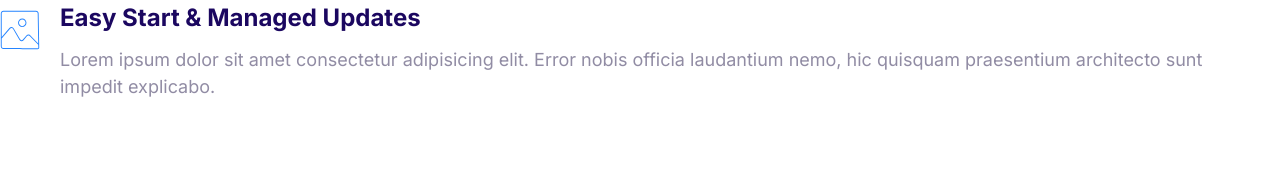
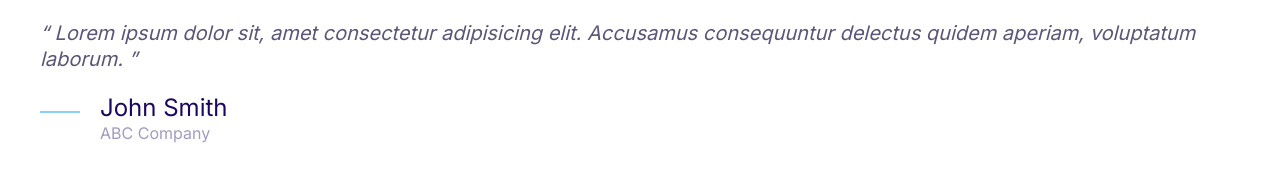
Before and after one commit to SandipPunalkar/moshify, a plain HTML site: page index.html in a window 1280 px wide. Drawn offline with Linux system fonts and the light colour scheme; files whose address does not match are found by name.

Commit message:
Build the quotes component.

```diff
--- a/css/styles.css
+++ b/css/styles.css
@@ -5,6 +5,7 @@
   --color-headings: #1b0760;
   --color-body: #918ca4;
   --color-border: #ccc;
+  --color-body-darker: #5c5577;
   --border-radius: 30px;
 }
 *,
@@ -331,3 +332,44 @@ a {
 .media__image {
   margin-top: 1rem;
 }
+
+/* Quotes */
+.quote {
+  font-size: 3rem;
+  font-style: italic;
+  color: var(--color-body-darker);
+  line-height: 1.3;
+}
+.quote__text::before {
+  content: open-quote;
+}
+.quote__text::after {
+  content: close-quote;
+}
+.quote__author {
+  font-size: 3rem;
+  font-weight: 300;
+  font-style: normal;
+  margin-bottom: 0;
+}
+.quote__organization {
+  color: var(--color-headings);
+  opacity: 0.4;
+  font-size: 2rem;
+  font-style: normal;
+}
+.quote__line {
+  position: relative;
+  bottom: 10px;
+}
+@media screen and (min-width: 1024px) {
+  .quote {
+    font-size: 2rem;
+  }
+  .quote__author {
+    font-size: 2.4rem;
+  }
+  .quote__organization {
+    font-size: 1.6rem;
+  }
+}
--- a/index.html
+++ b/index.html
@@ -15,20 +15,24 @@
     <title>Document</title>
   </head>
   <body>
+    <blockquote class="quote">
+      <p class="quote__text">
+        Lorem ipsum dolor sit, amet consectetur adipisicing elit. Accusamus
+        consequuntur delectus quidem aperiam, voluptatum laborum.
+      </p>
+      <footer>
         <div class="media">
           <div class="media__image">
-        <svg class="icon icon--primary">
-          <use xlink:href="images/sprite.svg#snap"></use>
+            <svg class="icon icon--primary quote__line">
+              <use xlink:href="images/sprite.svg#line"></use>
             </svg>
           </div>
           <div class="media__body">
-        <h3 class="media__title">Easy Start & Managed Updates</h3>
-        <p>
-          Lorem ipsum dolor sit amet consectetur adipisicing elit. Error nobis
-          officia laudantium nemo, hic quisquam praesentium architecto sunt
-          impedit explicabo.
-        </p>
+            <h3 class="media__title quote__author">John Smith</h3>
+            <p class="quote__organization">ABC Company</p>
           </div>
         </div>
+      </footer>
+    </blockquote>
   </body>
 </html>
```
Also changed, not shown: components/quotes.html (added, +19 -0 lines). Lines whose indentation alone changed are shown as unchanged.
